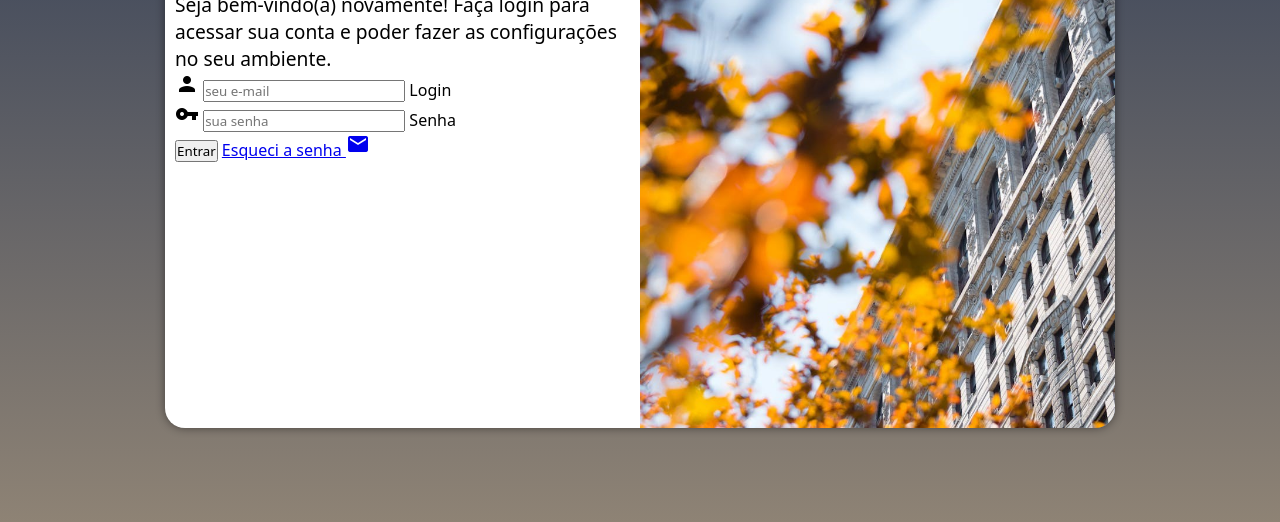
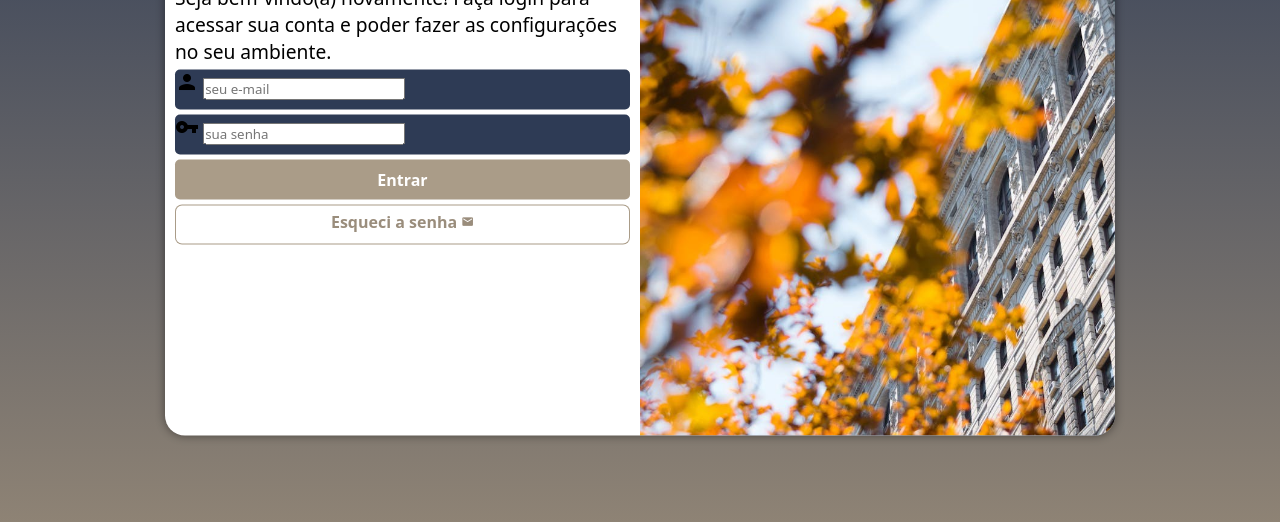
Before and after one commit to YasminLpio/projeto-login, a plain HTML site: page index.html in a window 1280 px wide. Shown: the part 222-744 px from the top of the page. Drawn offline with Linux system fonts and the light colour scheme.

Commit message:
Atualizei

```diff
--- a/estilos/style.css
+++ b/estilos/style.css
@@ -35,7 +35,7 @@
 
     background-color: white;
     width: 250px;
-    height: 500px;
+    height: 515px;
     border-radius: 20px;
     box-shadow: 0px 0px 10px rgba(0, 0, 0, 0.459);
 
@@ -63,3 +63,57 @@
 div#formulario > p {
     font-size: 0.8em;
 }
+
+form > div.campo {
+    background-color: #2E3B55;
+    display: block;
+    width: 100%;
+    height: 40px;
+    border-radius: 5px;
+    margin: 5px 0px;
+}
+
+div.campo > label {
+    display: none;
+}
+
+form > input[type=submit] {
+    display: block;
+    font-size: 1em;
+    font-weight: bolder;
+    width: 100%;
+    height: 40px;
+    background-color: #a1917be5;
+    color: white;
+    border: none;
+    border-radius: 5px;
+    cursor: pointer;
+}
+
+form > input[type=submit]:hover {
+    background-color: #948571e5;
+}
+
+form > a.botao {
+    display: block;
+    text-align: center;
+    font-size: 1em;
+    font-weight: bolder;
+    width: 100%;
+    height: 40px;
+    padding-top: 5px;
+    margin-top: 5px;
+    background-color: white;
+    color: #8f806de5;
+    border: 1px solid #a1917be5;
+    border-radius: 7px;
+    text-decoration: none;
+}
+
+form > a.botao:hover {
+    background-color: #c2af96e5;
+}
+
+form  > a.botao > i {
+    font-size: 0.8em;
+}
--- a/index.html
+++ b/index.html
@@ -29,7 +29,7 @@
                         <label for="isenha">Senha</label>
                     </div>
                     <input type="submit" value="Entrar">
-                    <a href="esqueci.html">
+                    <a href="esqueci.html" class="botao">
                         Esqueci a senha  <i class="material-icons">mail</i>
                     </a>
                 </form>
```
